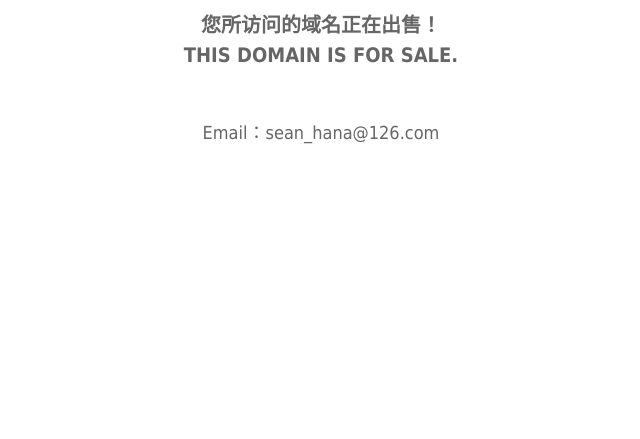
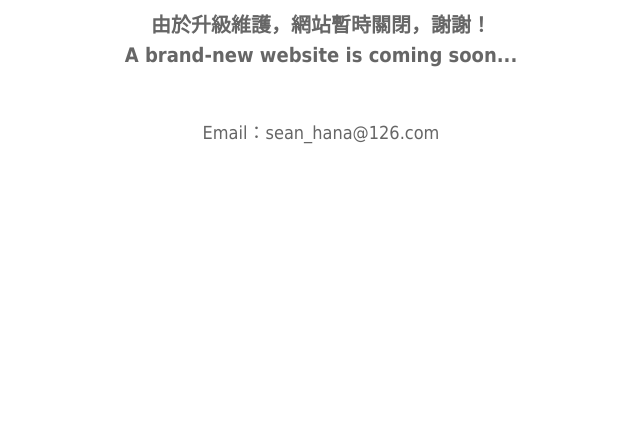
Before and after one commit to 275208060/275208060.github.io, a plain HTML site: page index.html in a window 1280 px wide. Shown: the part 361-800 px from the top of the page, without its empty margins (319-959 px from the left). Drawn offline with Linux system fonts and the light colour scheme.

Commit message:
Update index.html

```diff
--- a/index.html
+++ b/index.html
@@ -8,7 +8,7 @@
     <meta name="google-site-verification" content="kL9fKs1iQSWhg2uY08PqWpsrtHhFN1xj0z_f7Zc5ZK4" />
     <meta baidu-gxt-verify-token="b9640d695c1fa0cb3ba505203539ef1b">
     <meta name="baidu-site-verification" content="59I9NlZ6GI" />
-    <title>NSVN.COM-您所访问的域名正在出售！</title>
+    <title>NSVN.COM</title>
     <script>
     var _hmt = _hmt || [];
     (function() {
@@ -103,7 +103,7 @@
 <body>
     <div class="main">
         <h1>NSNV.COM</h1>
-        <h2>您所访问的域名正在出售！<br>THIS DOMAIN IS FOR SALE.</h2>
+        <h2>由於升級維護，網站暫時關閉，謝謝！<br>A brand-new website is coming soon...</h2>
         <p><br>
             Email：sean_hana@126.com</p>
     </div>
```
